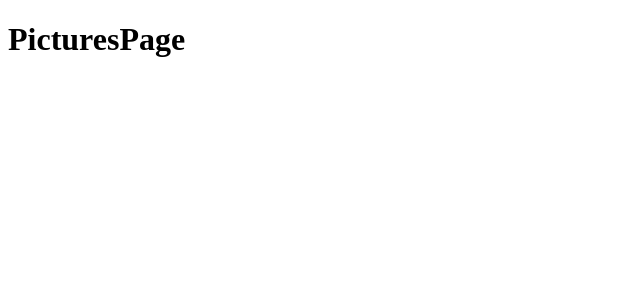
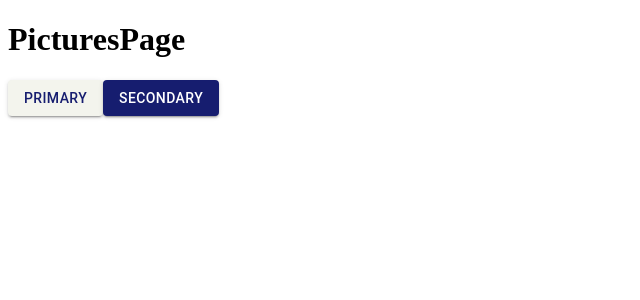
Before and after one commit to Sandro-Tome/Projeto-Fullstack, a React (Create React App) app in the folder labepic_front-end/: page / in a window 1280 px wide. Shown: the top 300 px of the page, without its empty margins (0-640 px from the left). Built offline with nearby package versions, Linux system fonts and the light colour scheme.

Commit message:
Setup do MAterial UI feito

```diff
--- a/labepic_front-end/src/App.js
+++ b/labepic_front-end/src/App.js
@@ -1,11 +1,13 @@
+import { ThemeProvider } from "@material-ui/styles";
 import React from "react";
+import theme from "./constants/theme";
 import Router from "./routes/Router";
 
 const App = () => {
   return (
-    <div>
+    <ThemeProvider theme={theme}>
       <Router/>
-    </div>
+    </ThemeProvider>
   );
 }
 
--- /dev/null
+++ b/labepic_front-end/src/constants/colors.js
@@ -0,0 +1,2 @@
+export const primaryColor = "#f3f4ed"
+export const secondColor = "#161d6f"
--- /dev/null
+++ b/labepic_front-end/src/constants/theme.js
@@ -0,0 +1,16 @@
+import { createMuiTheme } from '@material-ui/core/styles';
+import { primaryColor, secondColor } from './colors';
+
+const theme = createMuiTheme({
+  palette: {
+    primary: {
+      main: primaryColor,
+      contrastText: secondColor
+    },
+    secondary: {
+      main: secondColor,
+    },
+  },
+});
+
+export default theme
--- /dev/null
+++ b/labepic_front-end/src/constants/urls.js
@@ -0,0 +1 @@
+export const BASE_URL = "https://backend-fullstack-labenu.herokuapp.com/"
--- a/labepic_front-end/src/pages/PicturesPage/PicturesPage.js
+++ b/labepic_front-end/src/pages/PicturesPage/PicturesPage.js
@@ -1,9 +1,16 @@
-import React from 'react'
+import React from "react";
+import { Button } from "@material-ui/core";
 
 export const PicturesPage = () => {
-    return (
-        <div>
-            <h1>PicturesPage</h1>
-        </div>
-    )
-}
+  return (
+    <div>
+      <h1>PicturesPage</h1>
+      <Button variant="contained" color="primary">
+        Primary
+      </Button>
+      <Button variant="contained" color="secondary">
+        Secondary
+      </Button>
+    </div>
+  );
+};
```
